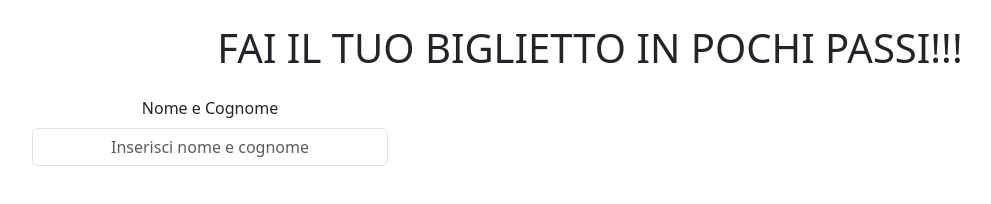
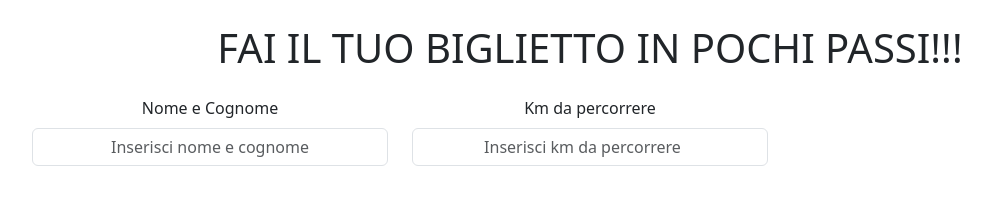
Before and after one commit to Samuele-Finotello/js-biglietto-treno-form, a plain HTML site: page index.html in a window 1280 px wide. Shown: the whole page, without its empty margins (50-1041 px from the left). Drawn offline with nearby package versions, Linux system fonts and the light colour scheme.

Commit message:
[add] feat input km

```diff
--- a/index.html
+++ b/index.html
@@ -23,6 +23,11 @@
           <input type="text" name="name" id="name" class="form-control text-center"
             placeholder="Inserisci nome e cognome">
         </div>
+        <div class="col-4 text-center">
+          <label for="" class="form-label">Km da percorrere</label>
+          <input type="number" name="km" id="km" class="form-control text-center"
+            placeholder="Inserisci km da percorrere">
+        </div>
       </div>
     </div>
   </form>
```
